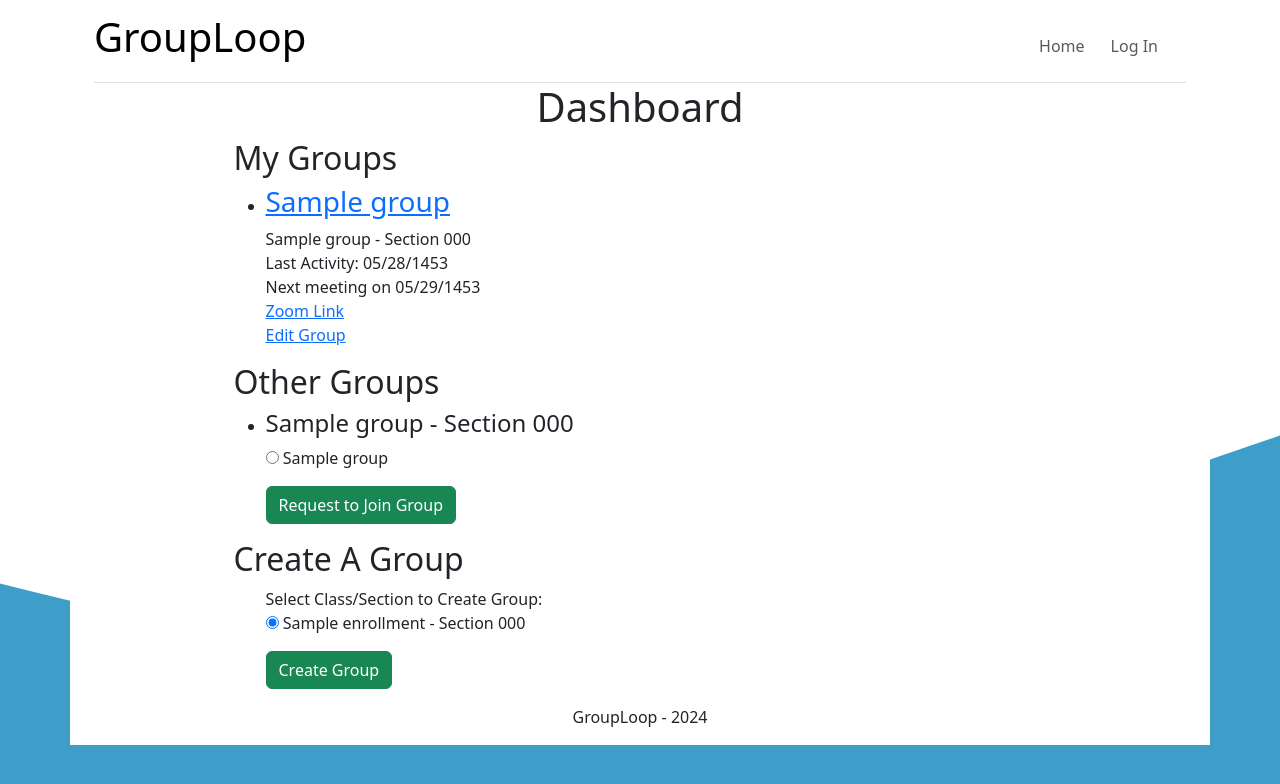
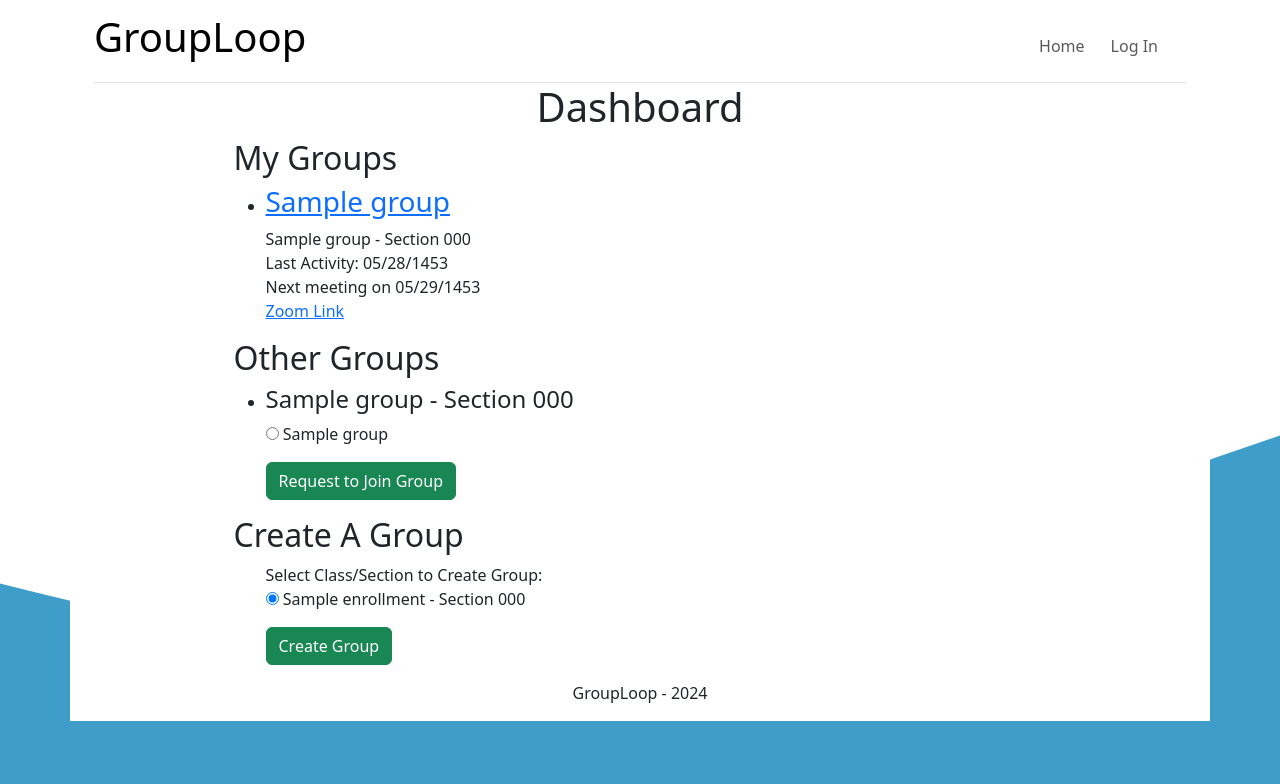
Before and after one commit to rb23148-gsu/hci-final-project, a Flask app: template templates/dashboard.html in a window 1280 px wide. Shown: the top 784 px of the page. Run offline with Flask 3, Linux system fonts and the light colour scheme; the template is opened without the code that fills it: most values are stand-ins (such as "Sample title", 1, 10 or a date in 2020); some libraries are stand-ins or nearby versions.

Commit message:
Fix to move edit group button to the group-page if the user is the creator. Closes #34

```diff
--- a/app.py
+++ b/app.py
@@ -656,7 +656,7 @@ def group_page(group_id):
         cursor.execute(query, (group_id,))
         group_details = cursor.fetchone()
 
-
+        print(group_details['group_id'])
         if not group_details:
             flash("Group not found or you do not have access to it.")
             return redirect(url_for('dashboard'))
@@ -690,7 +690,7 @@ def group_page(group_id):
         cursor.close()
         connection.close()
 
-    return render_template('group-page.html', group_details=group_details, posts=posts, post_form=post_form, comment_form=comment_form)
+    return render_template('group-page.html', user_id=user_id, group_details=group_details, posts=posts, post_form=post_form, comment_form=comment_form)
 
 @app.route('/add-post/<int:group_id>', methods=['POST'])
 def add_post(group_id):
--- a/templates/dashboard.html
+++ b/templates/dashboard.html
@@ -17,7 +17,6 @@
                                 <p>Last Activity: 05/28/1453</p>
                                 <p>Next meeting on 05/29/1453</p>
                                 <a href="#">Zoom Link</a><br>
-                                <a href="{{ url_for('edit_group', group_id=group.group_id) }}">Edit Group</a>
                             </li>
                         {% endfor %}
                     </ul>
--- a/templates/group-page.html
+++ b/templates/group-page.html
@@ -16,7 +16,7 @@
      <!-- Edit Group Details Button (Visible only if the logged-in user is the creator) -->
     {% if user_id == group_details.creator_id %}
         <div class="text-center mt-3">
-            <a href="{{ url_for('create_group', section_id=group_details['section_id']) }}" class="btn btn-warning btn-lg">Edit Group Details</a>
+            <a href="{{ url_for('edit_group', group_id=group_details['group_id']) }}" class="btn btn-warning btn-lg">Edit Group Details</a>
         </div>
     {% endif %}
 
```
